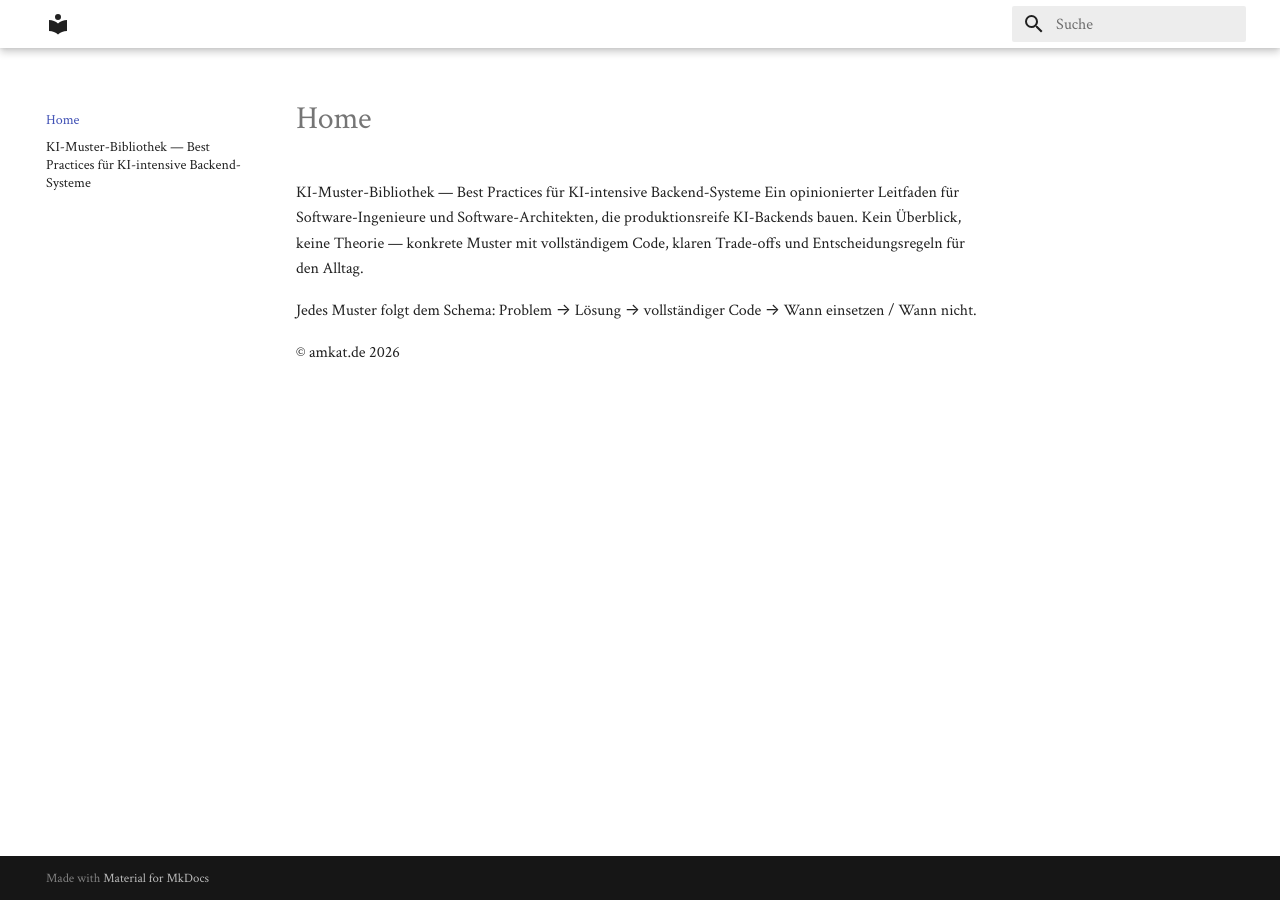
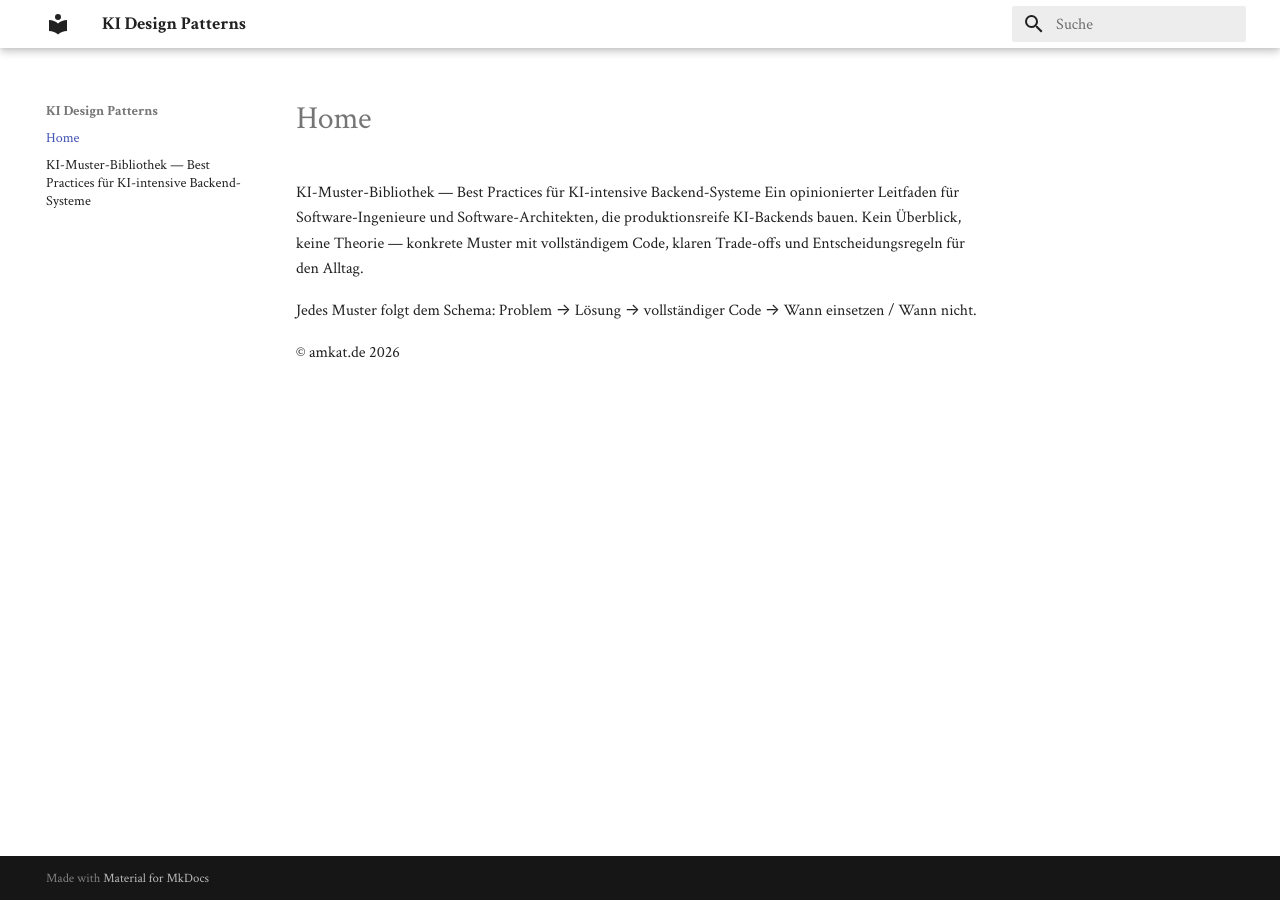
Before and after one commit to TobiasGrahl/KI-Design-Patterns, an MkDocs documentation site: the page built from docs/index.md, in a window 1280 px wide. Built offline with MkDocs 1.6.1 and Material for MkDocs 9.7.7, drawn with Linux system fonts in a browser that asks for light colours; part of the change alters nothing that is shown.

Commit message:
Update mkdocs.yml

```diff
--- a/mkdocs.yml
+++ b/mkdocs.yml
@@ -1,4 +1,4 @@
-ssite_name: KI Design Patterns
+site_name: KI Design Patterns
 theme:
   name: material
   language: de
```
